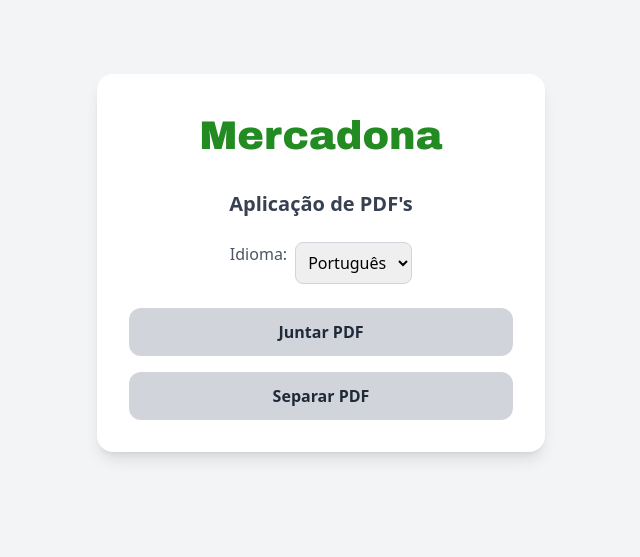
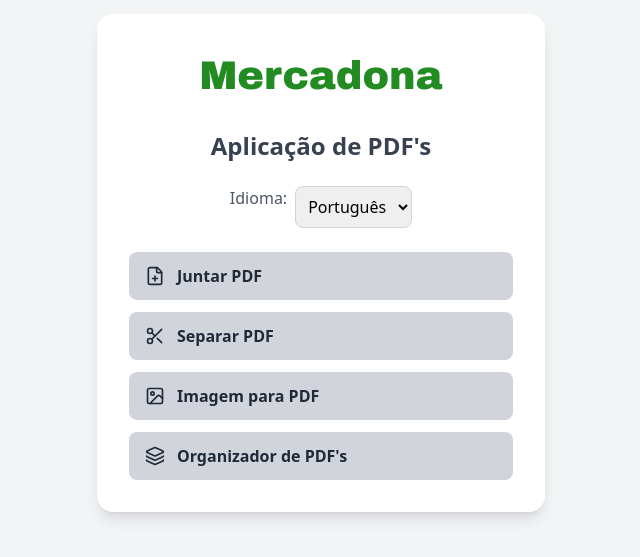
Before and after one commit to andrepe-ux/menupdf, a plain HTML site: page index.html in a window 1280 px wide. Shown: the part 137-694 px from the top of the page, without its empty margins (319-959 px from the left). Drawn offline with nearby package versions, Linux system fonts and the light colour scheme.

Commit message:
Add files via upload

```diff
--- a/index.html
+++ b/index.html
@@ -4,19 +4,42 @@
   <meta charset="UTF-8" />
   <meta name="viewport" content="width=device-width, initial-scale=1.0" />
   <title>Aplicação de PDF's</title>
+
+  <!-- TailwindCSS -->
   <script src="https://cdn.tailwindcss.com"></script>
+  <!-- Lucide Icons -->
+  <script src="https://unpkg.com/lucide@latest"></script>
+
   <style>
-    /* Fonte estilizada para o logo Mercadona */
     .logo-text {
       font-family: 'Arial Black', Arial, sans-serif;
-      color: #228B22; /* verde Mercadona */
+      color: #228B22;
       font-size: 2.5rem;
+    }
+
+    /* Botões no estilo original sem @apply */
+    .button {
+      display: flex;
+      align-items: center;
+      gap: 0.75rem; /* equivalente a gap-3 */
+      width: 100%;
+      background-color: #D1D5DB; /* bg-gray-300 */
+      color: #1F2937; /* text-gray-800 */
+      font-weight: 600; /* font-semibold */
+      padding: 0.75rem 1rem; /* py-3 px-4 */
+      border-radius: 0.5rem; /* rounded-lg */
+      transition: background-color 0.3s;
+      text-decoration: none;
+    }
+
+    .button:hover {
+      background-color: #9CA3AF; /* bg-gray-400 */
     }
   </style>
 </head>
 <body class="bg-gray-100 flex items-center justify-center min-h-screen p-4">
 
-  <div class="max-w-md w-full text-center bg-white shadow-lg rounded-2xl p-8">
+  <main class="max-w-md w-full text-center bg-white shadow-lg rounded-2xl p-8">
 
     <!-- Logo Mercadona -->
     <div class="mb-6">
@@ -24,58 +47,77 @@
     </div>
 
     <!-- Título da aplicação -->
-    <h1 class="text-xl font-semibold text-gray-700 mb-6" id="titulo">
+    <h1 class="text-2xl font-semibold text-gray-700 mb-6" id="titulo">
       Aplicação de PDF's
     </h1>
 
     <!-- Seletor de idioma -->
     <div class="flex justify-center mb-6">
       <label for="idioma" class="text-gray-600 mr-2">Idioma:</label>
-      <select id="idioma" class="p-2 rounded-lg border border-gray-300 focus:outline-none focus:ring-2 focus:ring-gray-400">
+      <select id="idioma" class="p-2 rounded-lg border border-gray-300 focus:outline-none focus:ring-2 focus:ring-gray-400 transition">
         <option value="pt">Português</option>
         <option value="es">Español</option>
       </select>
     </div>
 
-    <!-- Botões -->
-    <div class="space-y-4">
-      <a href="https://andrepe-ux.github.io/andre/" target="_blank"
-         class="block w-full bg-gray-300 hover:bg-gray-400 text-gray-800 font-semibold py-3 rounded-xl transition">
+    <!-- Botões estilo lista -->
+    <div class="space-y-3">
+      <a href="https://andrepe-ux.github.io/andre/" target="_blank" class="button" aria-label="Juntar PDF">
+        <i data-lucide="file-plus" class="w-5 h-5"></i>
         <span id="btnJuntar">Juntar PDF</span>
       </a>
-      <a href="https://andrepe-ux.github.io/Separa_PDF/" target="_blank"
-         class="block w-full bg-gray-300 hover:bg-gray-400 text-gray-800 font-semibold py-3 rounded-xl transition">
+      <a href="https://andrepe-ux.github.io/Separa_PDF/" target="_blank" class="button" aria-label="Separar PDF">
+        <i data-lucide="scissors" class="w-5 h-5"></i>
         <span id="btnSeparar">Separar PDF</span>
+      </a>
+      <a href="https://andrepe-ux.github.io/imagemtopdf/" target="_blank" class="button" aria-label="Imagem para PDF">
+        <i data-lucide="image" class="w-5 h-5"></i>
+        <span id="btnImagem">Imagem para PDF</span>
+      </a>
+      <a href="https://andrepe-ux.github.io/splitpdf/" target="_blank" class="button" aria-label="Organizador de PDF's">
+        <i data-lucide="layers" class="w-5 h-5"></i>
+        <span id="btnOrganizador">Organizador de PDF's</span>
       </a>
     </div>
 
-  </div>
+  </main>
 
-  <!-- Script para alternar idioma -->
   <script>
     const idioma = document.getElementById("idioma");
-    const titulo = document.getElementById("titulo");
-    const btnJuntar = document.getElementById("btnJuntar");
-    const btnSeparar = document.getElementById("btnSeparar");
+    const elementos = {
+      titulo: document.getElementById("titulo"),
+      btnJuntar: document.getElementById("btnJuntar"),
+      btnSeparar: document.getElementById("btnSeparar"),
+      btnImagem: document.getElementById("btnImagem"),
+      btnOrganizador: document.getElementById("btnOrganizador")
+    };
 
     const traducoes = {
       pt: {
-        titulo: "Aplicação Interna de PDF's",
-        juntar: "Juntar PDF",
-        separar: "Separar PDF"
+        titulo: "Aplicação de PDF's",
+        btnJuntar: "Juntar PDF",
+        btnSeparar: "Separar PDF",
+        btnImagem: "Imagem para PDF",
+        btnOrganizador: "Organizador de PDF's"
       },
       es: {
-        titulo: "Aplicación Interna de PDF's",
-        juntar: "Unir PDF",
-        separar: "Separar PDF"
+        titulo: "Aplicación de PDF's",
+        btnJuntar: "Unir PDF",
+        btnSeparar: "Separar PDF",
+        btnImagem: "Imagen a PDF",
+        btnOrganizador: "Organizador de PDF"
       }
     };
 
     idioma.addEventListener("change", () => {
       const lang = idioma.value;
-      titulo.textContent = traducoes[lang].titulo;
-      btnJuntar.textContent = traducoes[lang].juntar;
-      btnSeparar.textContent = traducoes[lang].separar;
+      for (const key in elementos) {
+        elementos[key].textContent = traducoes[lang][key];
+      }
+    });
+
+    document.addEventListener("DOMContentLoaded", () => {
+      lucide.createIcons();
     });
   </script>
 
```
